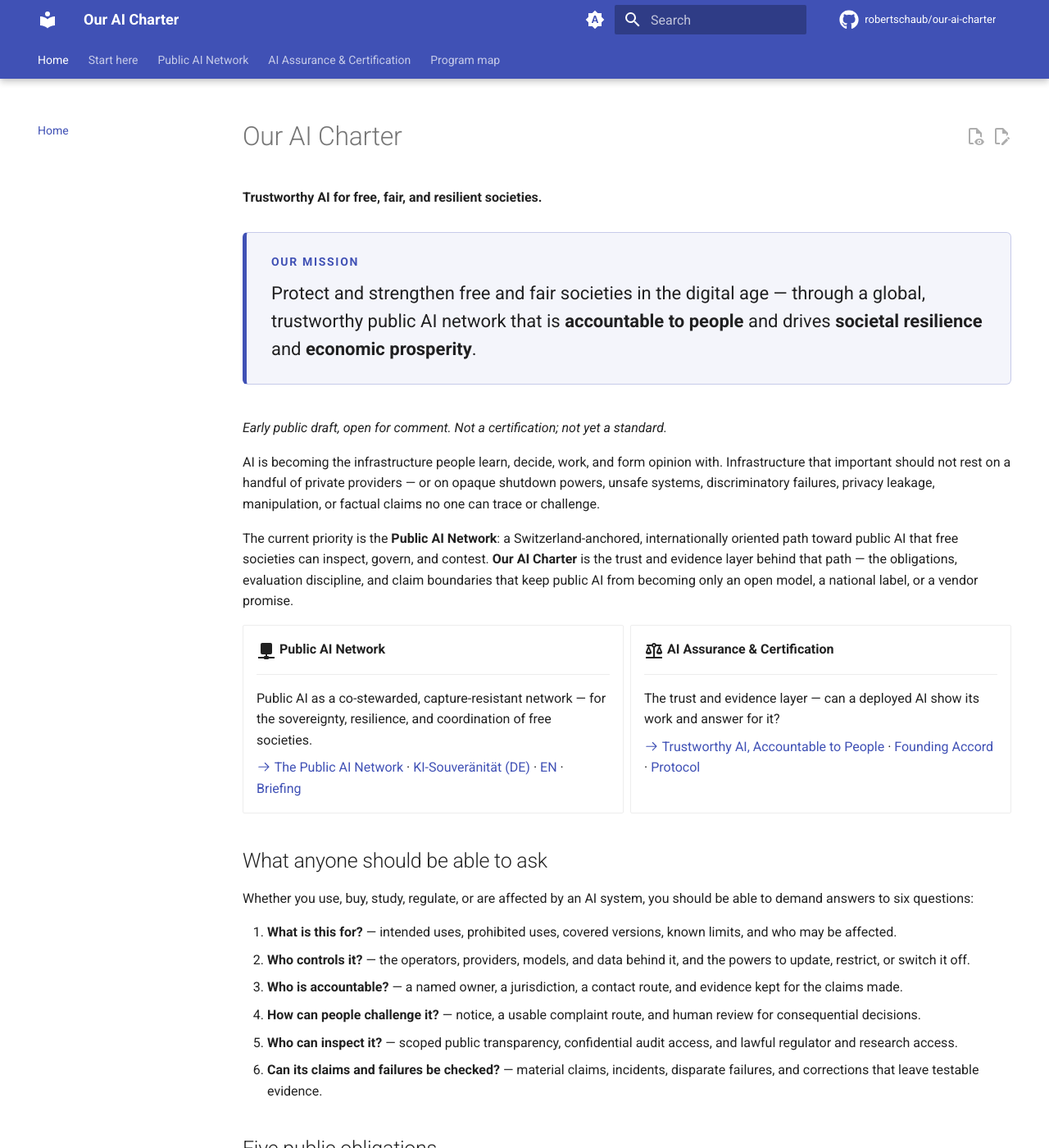
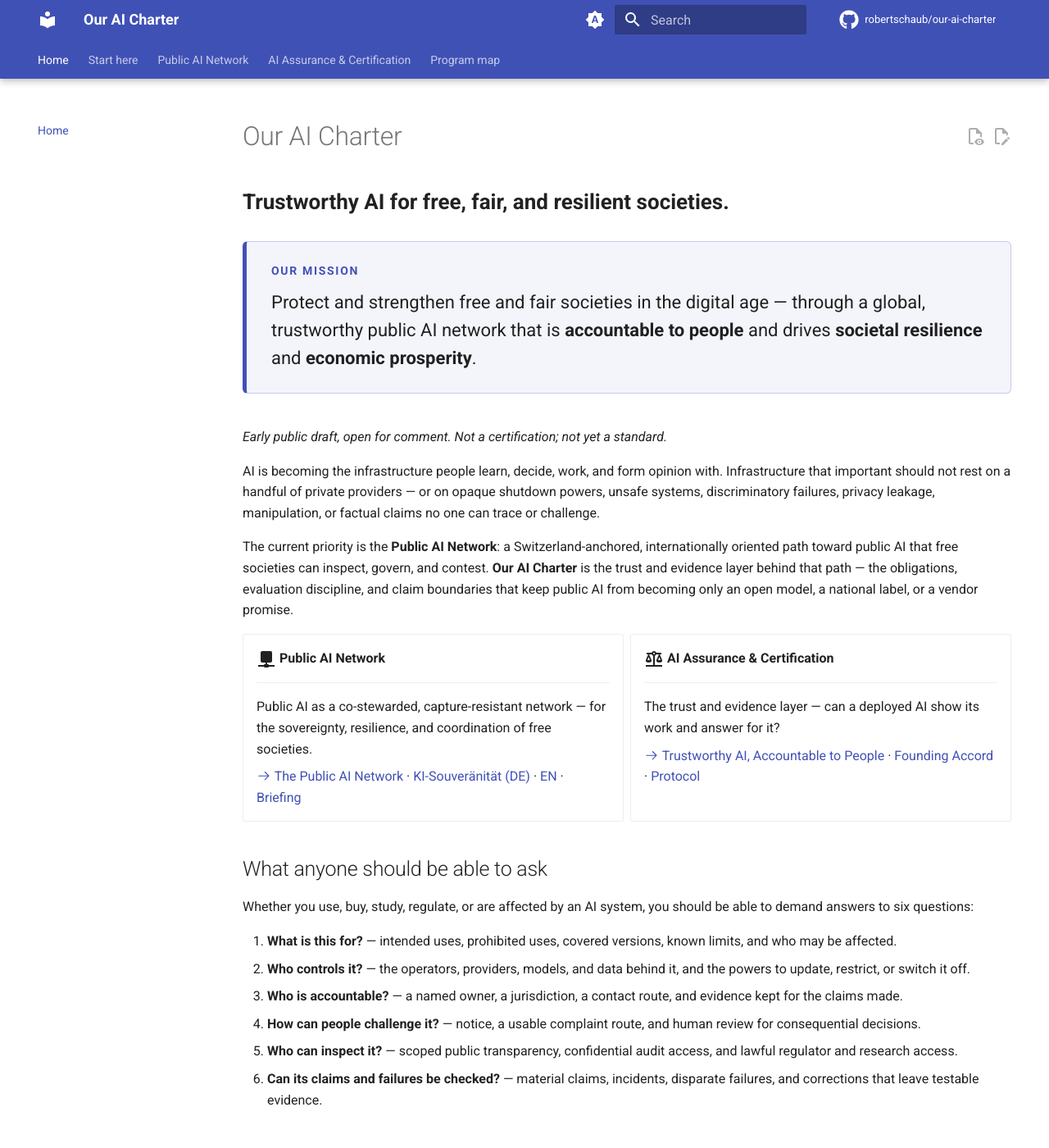
Before and after one commit to robertschaub/our-ai-charter, an MkDocs documentation site: the page built from docs/index.md, in a window 1280 px wide and 1400 px high. Shown: the whole window at 82% size. Built offline with MkDocs 1.6.1 and Material for MkDocs 9.7.7, drawn with Linux system fonts in a browser that asks for light colours; plug-ins that fetch from the network failed and are left out; comment, search, counter and statistics services are not loaded.

Commit message:
docs(home): enlarge the tagline above the mission
Give the home-page tagline its own .tagline class sized to 1.3rem
(1.15rem on mobile), so it reads as a subtitle instead of body copy
now that the mission hero font was trimmed.

Co-Authored-By: Claude Opus 4.8 <noreply@anthropic.com>

```diff
--- a/docs/index.md
+++ b/docs/index.md
@@ -7,7 +7,9 @@ hide:
 
 # Our AI Charter
 
+<div class="tagline" markdown>
 **Trustworthy AI for free, fair, and resilient societies.**
+</div>
 
 <div class="mission" markdown>
 <span class="mission-label">Our mission</span>
--- a/docs/stylesheets/extra.css
+++ b/docs/stylesheets/extra.css
@@ -36,8 +36,19 @@
   line-height: 1.55;
 }
 
+/* Home-page tagline — the positioning line between the title and the mission
+   hero. Sized up a notch so it reads as a subtitle rather than body copy. */
+.md-typeset .tagline p {
+  margin: 0 0 1rem;
+  font-size: 1.3rem;
+  line-height: 1.4;
+}
+
 @media screen and (max-width: 44.9375em) {
   .md-typeset .mission p {
     font-size: 1rem;
   }
+  .md-typeset .tagline p {
+    font-size: 1.15rem;
+  }
 }
```
